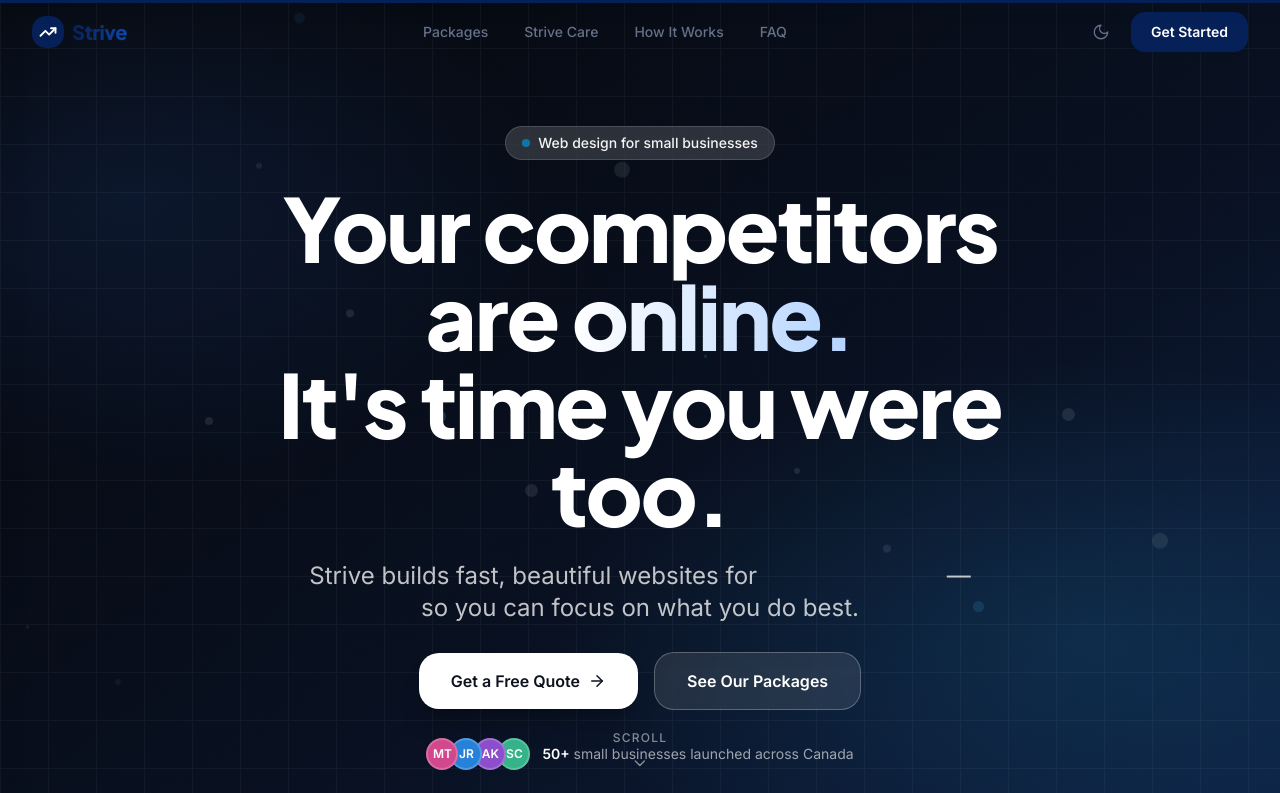
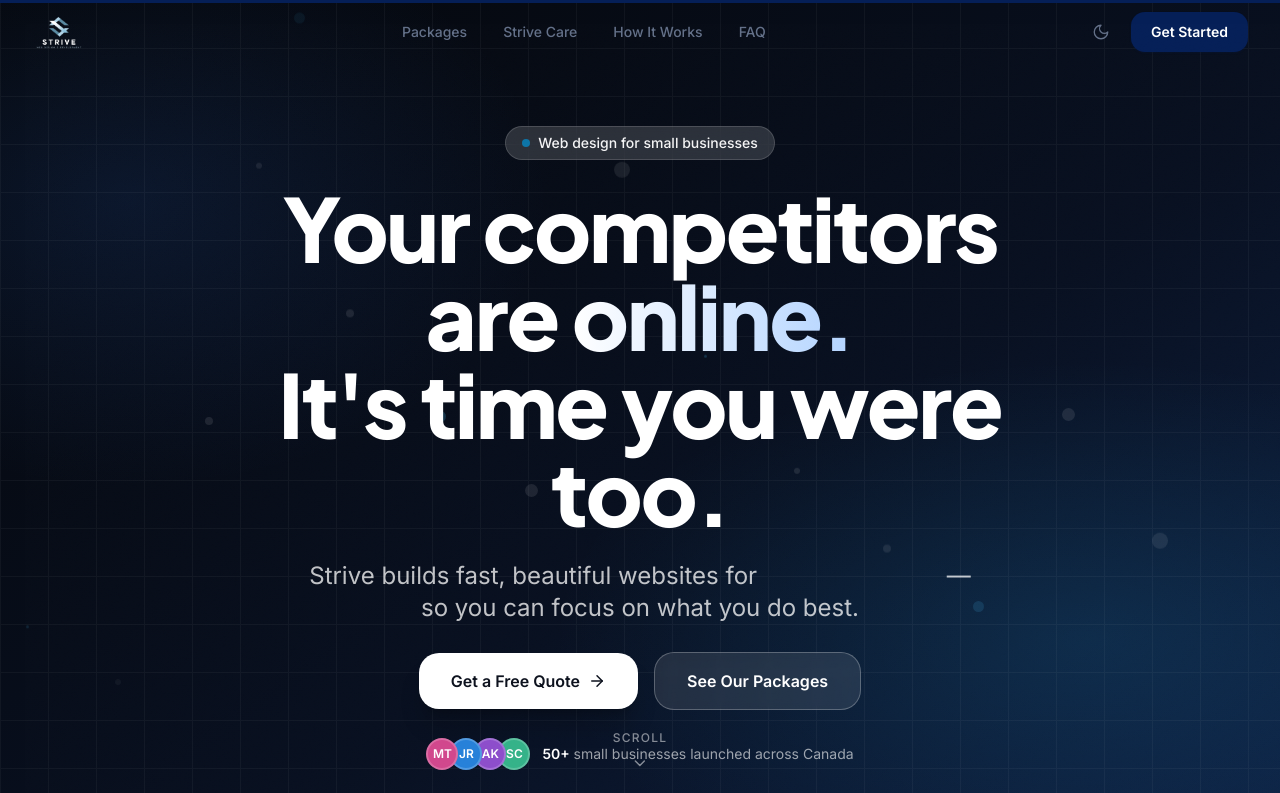
Before and after one commit to Harsh-0214/Strive, a Next.js app: page / in a window 1280 px wide. Shown: the top 793 px of the page. Built offline with nearby package versions, Linux system fonts and the light colour scheme.

Commit message:
Replace text wordmark with PNG logo in Navbar and Footer
Co-Authored-By: Claude Sonnet 4.6 <noreply@anthropic.com>
Claude-Session: https://claude.ai/code/session_01LMecyYjQeoyqQ6EecSJP9u

```diff
--- a/components/Footer.tsx
+++ b/components/Footer.tsx
@@ -1,4 +1,5 @@
-import { TrendingUp, Instagram, Facebook, Linkedin } from "lucide-react";
+import { Instagram, Facebook, Linkedin } from "lucide-react";
+import Image from "next/image";
 
 const footerLinks = [
   { label: "Packages", href: "#packages" },
@@ -39,25 +40,13 @@ export default function Footer() {
               className="flex items-center gap-2 group"
               aria-label="Strive — go to top"
             >
-              <div className="flex items-center justify-center w-8 h-8 rounded-lg bg-primary">
-                <TrendingUp
-                  size={18}
-                  strokeWidth={2.5}
-                  className="text-primary-foreground"
-                  aria-hidden="true"
-                />
-              </div>
-              <span
-                className="font-heading font-extrabold text-xl tracking-tight"
-                style={{
-                  background: "linear-gradient(90deg, hsl(210 80% 75%), hsl(210 80% 90%))",
-                  WebkitBackgroundClip: "text",
-                  WebkitTextFillColor: "transparent",
-                  backgroundClip: "text",
-                }}
-              >
-                Strive
-              </span>
+              <Image
+                src="/Logo(s).png"
+                alt="Strive"
+                width={120}
+                height={48}
+                className="object-contain h-10 w-auto"
+              />
             </a>
             <p className="text-sm text-white/75 leading-relaxed">
               We build the web presence your business deserves.
--- a/components/Navbar.tsx
+++ b/components/Navbar.tsx
@@ -2,7 +2,8 @@
 
 import { useState, useEffect, useRef } from "react";
 import { motion, AnimatePresence } from "framer-motion";
-import { TrendingUp, Menu, X, Moon, Sun } from "lucide-react";
+import { Menu, X, Moon, Sun } from "lucide-react";
+import Image from "next/image";
 import { useTheme } from "@/lib/theme";
 
 const navLinks = [
@@ -100,34 +101,14 @@ export default function Navbar() {
               className="flex items-center gap-2 group"
               aria-label="Strive — go to homepage"
             >
-              <motion.div
-                animate={{ y: [0, -2, 0] }}
-                transition={{
-                  duration: 3.5,
-                  repeat: Infinity,
-                  ease: "easeInOut",
-                }}
-                className="flex items-center justify-center w-8 h-8 rounded-lg bg-primary"
-                aria-hidden="true"
-              >
-                <TrendingUp
-                  size={18}
-                  strokeWidth={2.5}
-                  className="text-primary-foreground"
-                />
-              </motion.div>
-              <span
-                className="font-heading font-extrabold text-xl tracking-tight"
-                style={{
-                  background:
-                    "linear-gradient(90deg, hsl(var(--primary)), hsl(var(--primary-light)))",
-                  WebkitBackgroundClip: "text",
-                  WebkitTextFillColor: "transparent",
-                  backgroundClip: "text",
-                }}
-              >
-                Strive
-              </span>
+              <Image
+                src="/Logo(s).png"
+                alt="Strive"
+                width={120}
+                height={48}
+                className="object-contain h-10 w-auto"
+                priority
+              />
             </a>
 
             {/* Desktop nav */}
```
